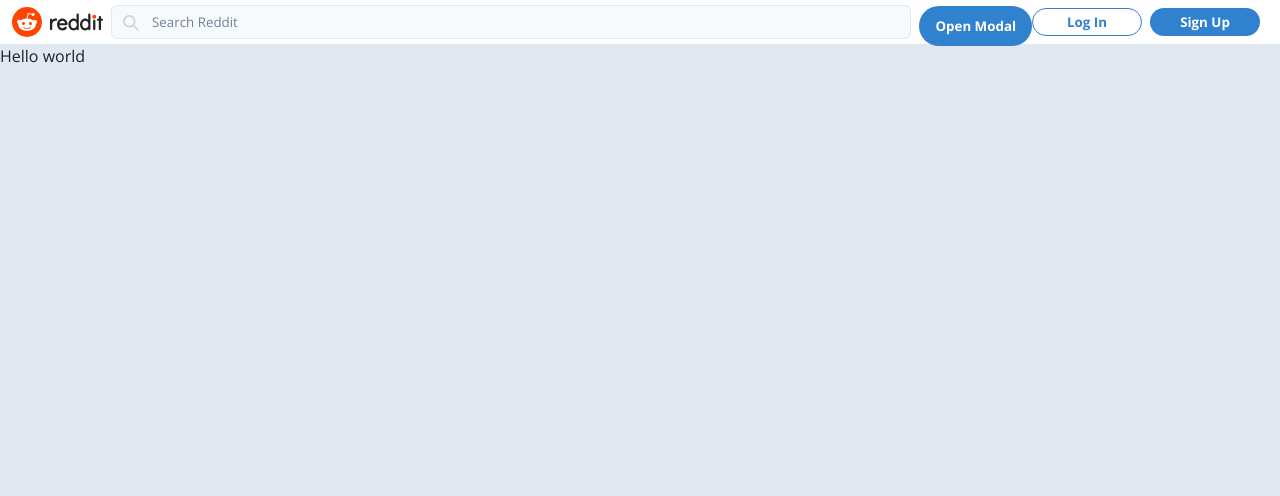
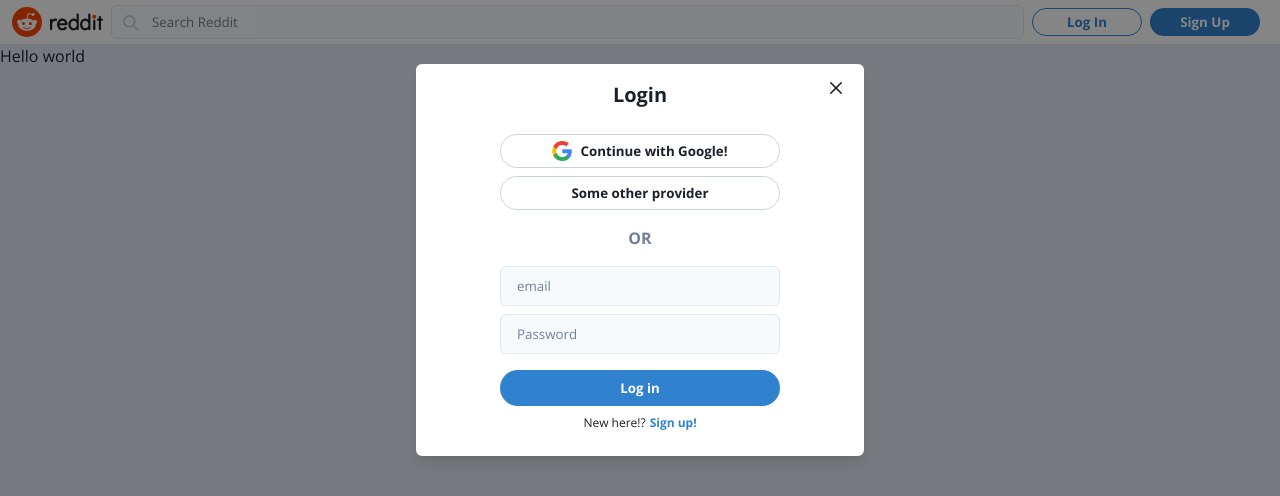
Before and after one commit to rokaskvasas/reddit-clone, a Next.js app: page / in a window 1280 px wide. Both pictures are taken after a click on the button "Log In". Shown: the top 496 px of the page. Built offline with nearby package versions, Linux system fonts and the light colour scheme.

Commit message:
-Created AuthInputs: Login & SignUp - Created authModalAtom to track state of auth Modal

```diff
--- /dev/null
+++ b/src/atoms/authModalAtom.ts
@@ -0,0 +1,16 @@
+import { atom } from "recoil";
+
+export interface AuthModalState {
+  open: boolean;
+  view: "login" | "signup" | "resetPassword";
+}
+
+const defaultModalState: AuthModalState = {
+  open: false,
+  view: "login",
+};
+
+export const authModalState = atom<AuthModalState>({
+  key: "authModalState",
+  default: defaultModalState,
+});
--- /dev/null
+++ b/src/components/Modal/Auth/AuthInputs.tsx
@@ -0,0 +1,20 @@
+import { authModalState } from "@/atoms/authModalAtom";
+import { Flex } from "@chakra-ui/react";
+import React from "react";
+import { useRecoilValue } from "recoil";
+import Login from "./Login";
+import SignUp from "./SignUp";
+
+type AuthInputsProps = {};
+
+const AuthInputs: React.FC<AuthInputsProps> = () => {
+  const modalState = useRecoilValue(authModalState);
+  return (
+    <Flex direction="column" align="center" width="100%" mt={4}>
+      {modalState.view === "login" && <Login />}
+      {modalState.view === "signup" && <SignUp />}
+    </Flex>
+  );
+};
+
+export default AuthInputs;
--- a/src/components/Modal/Auth/AuthModal.tsx
+++ b/src/components/Modal/Auth/AuthModal.tsx
@@ -1,35 +1,60 @@
+import { authModalState } from "@/atoms/authModalAtom";
 import {
-  Button,
+  Flex,
+  Text,
   Modal,
-  ModalOverlay,
+  ModalBody,
+  ModalCloseButton,
   ModalContent,
   ModalHeader,
-  ModalCloseButton,
-  ModalBody,
-  ModalFooter,
-  useDisclosure,
+  ModalOverlay,
 } from "@chakra-ui/react";
 import React from "react";
+import { useRecoilState } from "recoil";
+import AuthInputs from "./AuthInputs";
+import OAuthButtons from "./OAuthButtons";
 
 const AuthModal: React.FC = () => {
-  const { isOpen, onOpen, onClose } = useDisclosure();
+  const [modalState, setModalState] = useRecoilState(authModalState);
+  const handleClose = () => {
+    setModalState((prev) => ({
+      ...prev,
+      open: false,
+    }));
+  };
+
   return (
     <>
-      <Button onClick={onOpen}>Open Modal</Button>
-
-      <Modal isOpen={isOpen} onClose={onClose}>
+      <Modal isOpen={modalState.open} onClose={handleClose}>
         <ModalOverlay />
         <ModalContent>
-          <ModalHeader>Modal Title</ModalHeader>
+          <ModalHeader textAlign="center">
+            {modalState.view === "login" && "Login"}
+            {modalState.view === "signup" && "Sign Up"}
+            {modalState.view === "resetPassword" && "Reset Password"}
+          </ModalHeader>
           <ModalCloseButton />
-          <ModalBody>Here is the modal body</ModalBody>
-
-          <ModalFooter>
-            <Button colorScheme="blue" mr={3} onClick={onClose}>
-              Close
-            </Button>
-            <Button variant="ghost">Secondary Action</Button>
-          </ModalFooter>
+          <ModalBody
+            display="flex"
+            flexDirection="column"
+            alignItems="center"
+            justifyContent="center"
+            pb={6}
+          >
+            <Flex
+              direction="column"
+              align="center"
+              justify="center"
+              width="70%"
+            >
+              <OAuthButtons />
+              <Text color="gray.500" fontWeight={700}>
+                OR
+              </Text>
+              <AuthInputs />
+              {/* <ResetPassowrd /> */}
+            </Flex>
+          </ModalBody>
         </ModalContent>
       </Modal>
     </>
--- /dev/null
+++ b/src/components/Modal/Auth/Login.tsx
@@ -0,0 +1,93 @@
+import { authModalState } from "@/atoms/authModalAtom";
+import { Button, Flex, Input, Text } from "@chakra-ui/react";
+import React, { useState } from "react";
+import { useSetRecoilState } from "recoil";
+
+type LoginProps = {};
+
+const Login: React.FC<LoginProps> = () => {
+  const setAuthModalState = useSetRecoilState(authModalState);
+  const [loginForm, setLoginForm] = useState({
+    email: "",
+    password: "",
+  });
+  // Firebase logic
+  const onSubmit = () => {};
+
+  const onChange = (event: React.ChangeEvent<HTMLInputElement>) => {
+    // update form state
+    setLoginForm((prev) => ({
+      ...prev,
+      [event.target.name]: event.target.value,
+    }));
+  };
+
+  return (
+    <form onSubmit={onSubmit}>
+      <Input
+        required
+        name="email"
+        placeholder="email"
+        type="email"
+        mb={2}
+        onChange={onChange}
+        fontSize="10pt"
+        _placeholder={{ color: "gray.500" }}
+        _hover={{
+          bg: "white",
+          border: "1px solid",
+          borderColor: "blue.500",
+        }}
+        _focus={{
+          outline: "none",
+          bg: "white",
+          border: "1px solid",
+          borderColor: "blue.500",
+        }}
+        bg="gray.50"
+      />
+      <Input
+        required
+        name="password"
+        placeholder="Password"
+        type="password"
+        onChange={onChange}
+        fontSize="10pt"
+        _placeholder={{ color: "gray.500" }}
+        _hover={{
+          bg: "white",
+          border: "1px solid",
+          borderColor: "blue.500",
+        }}
+        _focus={{
+          outline: "none",
+          bg: "white",
+          border: "1px solid",
+          borderColor: "blue.500",
+        }}
+        bg="gray.50"
+        mb={2}
+      />
+      <Button width="100%" height="36px" mt={2} mb={2} type="submit">
+        Log in
+      </Button>
+      <Flex fontSize="9pt" justifyContent="center">
+        <Text mr={1}>New here!?</Text>
+        <Text
+          color="blue.500"
+          fontWeight={700}
+          cursor="pointer"
+          onClick={() =>
+            setAuthModalState((prev) => ({
+              ...prev,
+              view: "signup",
+            }))
+          }
+        >
+          Sign up!
+        </Text>
+      </Flex>
+    </form>
+  );
+};
+export default Login;
--- /dev/null
+++ b/src/components/Modal/Auth/OAuthButtons.tsx
@@ -0,0 +1,15 @@
+import { Button, Flex, Image } from "@chakra-ui/react";
+import React from "react";
+
+const OAuthButtons: React.FC = () => {
+  return (
+    <Flex direction="column" width="100%" mb={4}>
+      <Button variant="oauth" mb={2}>
+        <Image src="images/googleLogo.png" height="20px" mr={2} />
+        Continue with Google!
+      </Button>
+      <Button variant="oauth">Some other provider</Button>
+    </Flex>
+  );
+};
+export default OAuthButtons;
--- /dev/null
+++ b/src/components/Modal/Auth/SignUp.tsx
@@ -0,0 +1,113 @@
+import { authModalState } from "@/atoms/authModalAtom";
+import { Input, Button, Flex, Text } from "@chakra-ui/react";
+import React, { useState } from "react";
+import { useSetRecoilState } from "recoil";
+
+const SignUp: React.FC = () => {
+  const setAuthModalState = useSetRecoilState(authModalState);
+  const [signUpForm, setSignUpForm] = useState({
+    email: "",
+    password: "",
+  });
+  // Firebase logic
+  const onSubmit = () => {};
+
+  const onChange = (event: React.ChangeEvent<HTMLInputElement>) => {
+    // update form state
+    setSignUpForm((prev) => ({
+      ...prev,
+      [event.target.name]: event.target.value,
+    }));
+  };
+
+  return (
+    <form onSubmit={onSubmit}>
+      <Input
+        required
+        name="email"
+        placeholder="email"
+        type="email"
+        mb={2}
+        onChange={onChange}
+        fontSize="10pt"
+        _placeholder={{ color: "gray.500" }}
+        _hover={{
+          bg: "white",
+          border: "1px solid",
+          borderColor: "blue.500",
+        }}
+        _focus={{
+          outline: "none",
+          bg: "white",
+          border: "1px solid",
+          borderColor: "blue.500",
+        }}
+        bg="gray.50"
+      />
+      <Input
+        required
+        name="password"
+        placeholder="Password"
+        type="password"
+        onChange={onChange}
+        fontSize="10pt"
+        _placeholder={{ color: "gray.500" }}
+        _hover={{
+          bg: "white",
+          border: "1px solid",
+          borderColor: "blue.500",
+        }}
+        _focus={{
+          outline: "none",
+          bg: "white",
+          border: "1px solid",
+          borderColor: "blue.500",
+        }}
+        bg="gray.50"
+        mb={2}
+      />
+      <Input
+        required
+        name="confirmPassword"
+        placeholder="Confirm password"
+        type="password"
+        onChange={onChange}
+        fontSize="10pt"
+        _placeholder={{ color: "gray.500" }}
+        _hover={{
+          bg: "white",
+          border: "1px solid",
+          borderColor: "blue.500",
+        }}
+        _focus={{
+          outline: "none",
+          bg: "white",
+          border: "1px solid",
+          borderColor: "blue.500",
+        }}
+        bg="gray.50"
+        mb={2}
+      />
+      <Button width="100%" height="36px" mt={2} mb={2} type="submit">
+        Sign up
+      </Button>
+      <Flex fontSize="9pt" justifyContent="center">
+        <Text mr={1}>Already a redditor?</Text>
+        <Text
+          color="blue.500"
+          fontWeight={700}
+          cursor="pointer"
+          onClick={() =>
+            setAuthModalState((prev) => ({
+              ...prev,
+              view: "login",
+            }))
+          }
+        >
+          Log in!
+        </Text>
+      </Flex>
+    </form>
+  );
+};
+export default SignUp;
--- a/src/components/Navbar/RightContent/AuthButtons.tsx
+++ b/src/components/Navbar/RightContent/AuthButtons.tsx
@@ -1,25 +1,28 @@
+import { authModalState } from "@/atoms/authModalAtom";
 import { Button } from "@chakra-ui/react";
 import React from "react";
+import { useSetRecoilState } from "recoil";
 
+const buttonStyles = {
+  height: "28px",
+  display: { base: "none", sm: "flex" },
+  width: { base: "70px", md: "110px" },
+  mr: 2,
+};
 const AuthButtons: React.FC = () => {
+  const setAuthModalState = useSetRecoilState(authModalState);
   return (
     <>
       <Button
         variant="outline"
-        height="28px"
-        display={{ base: "none", sm: "flex" }}
-        width={{ base: "70px", md: "110px" }}
-        mr={2}
-        // onClick = {() => {}}
+        {...buttonStyles}
+        onClick={() => setAuthModalState({ open: true, view: "login" })}
       >
         Log In
       </Button>
       <Button
-        height="28px"
-        display={{ base: "none", sm: "flex" }}
-        width={{ base: "70px", md: "110px" }}
-        mr={2}
-        // onClick = {() => {}}
+        {...buttonStyles}
+        onClick={() => setAuthModalState({ open: true, view: "signup" })}
       >
         Sign Up
       </Button>
--- a/src/pages/_app.tsx
+++ b/src/pages/_app.tsx
@@ -1,16 +1,19 @@
 //import '@/styles/globals.css'
 import { ChakraProvider } from "@chakra-ui/react";
 import type { AppProps } from "next/app";
+import { RecoilRoot } from "recoil";
 import { theme } from "../chakra/theme";
 import Layout from "../components/Layout/Layout";
 
 function App({ Component, pageProps }: AppProps) {
   return (
-    <ChakraProvider theme={theme}>
-      <Layout>
-        <Component {...pageProps} />
-      </Layout>
-    </ChakraProvider>
+    <RecoilRoot>
+      <ChakraProvider theme={theme}>
+        <Layout>
+          <Component {...pageProps} />
+        </Layout>
+      </ChakraProvider>
+    </RecoilRoot>
   );
 }
 export default App;
```
